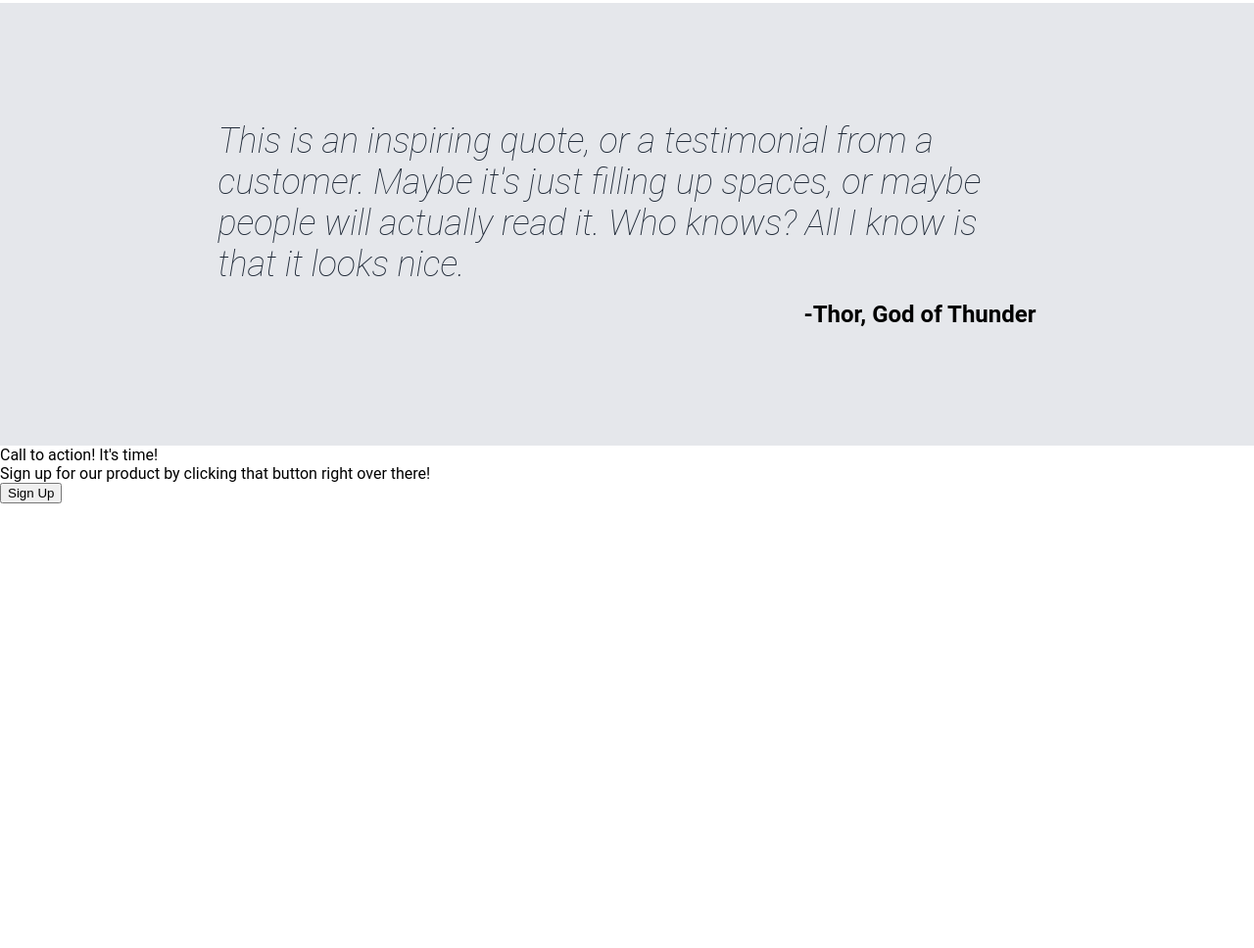
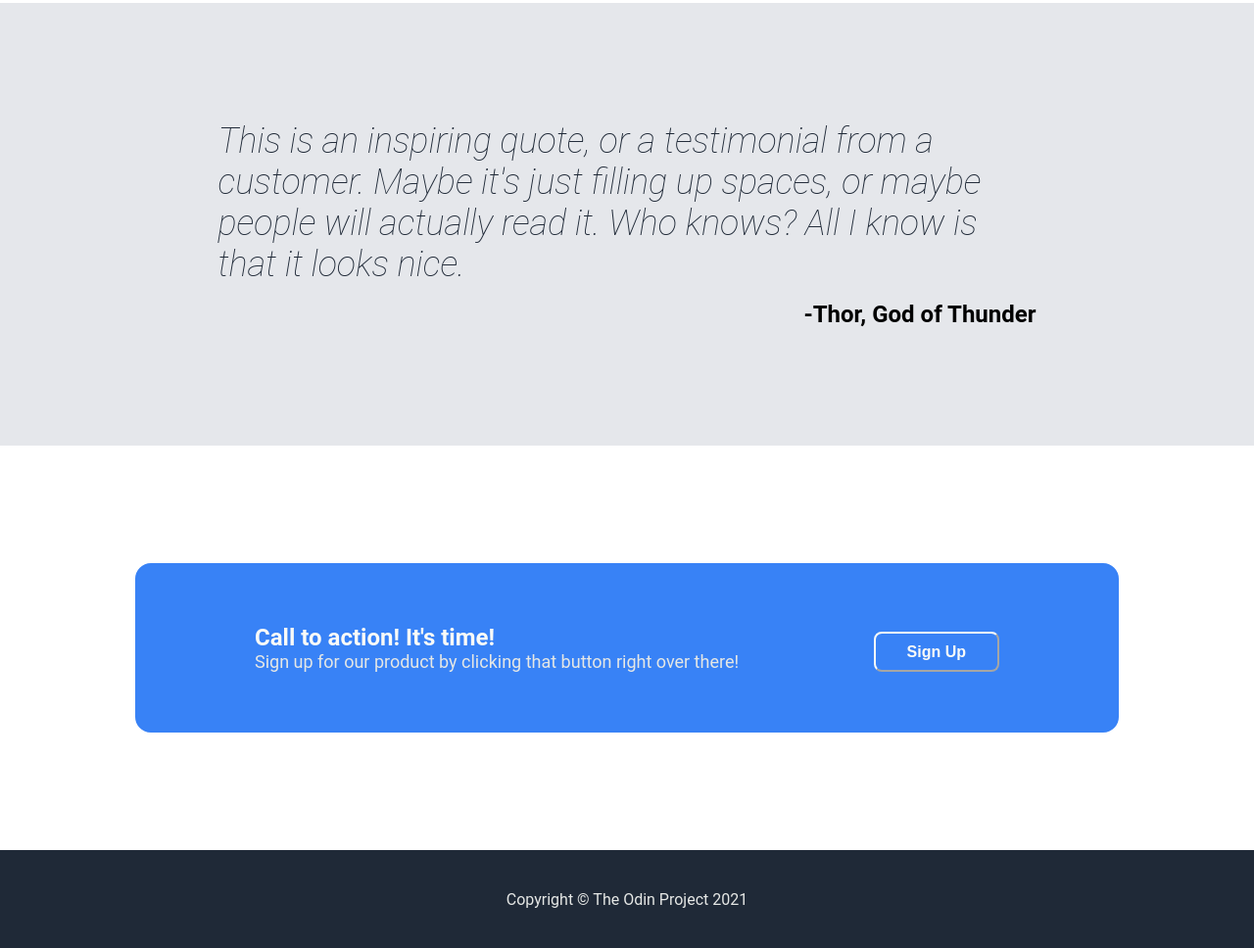
Before and after one commit to DeangelCancino/LandingPage2, a plain HTML site: page index.html in a window 1280 px wide. Shown: the part 861-1829 px from the top of the page at 98% size. Before the commit the page ends 1375 px from the top, so only its background shows below. Drawn offline with Linux system fonts and the light colour scheme.

Commit message:
Finish the whole landing page layout
Deleted trash.html

```diff
--- a/index.html
+++ b/index.html
@@ -54,6 +54,7 @@
             <div class="personal">-Thor, God of Thunder</div>
         </div>
     </div>
+    <div class="actioncontainer">
         <div class="c2a">
             <div class="left">
                 <div class="c2aStrong">Call to action! It's time!</div>
@@ -63,5 +64,9 @@
             </div>
             <button class="c2aContact">Sign Up</button>
         </div>
+    </div>
+    <div class="footer">
+        <div class="copyright">Copyright © The Odin Project 2021</div>
+    </div>
 </body>
 </html>
--- a/styles.css
+++ b/styles.css
@@ -139,3 +139,57 @@ body{
     padding-top: 16px;
     margin-left: auto;
 }
+
+.actioncontainer {
+    display: flex;
+    justify-content: center;
+    align-items: center;
+    padding-top: 120px;
+    padding-bottom: 120px;
+}
+
+.c2a {
+    display: flex;
+    background-color: #3882F6;
+    width: 760px;
+    padding-top: 60px;
+    padding-bottom: 60px;
+    padding-left: 120px;
+    padding-right: 120px;
+    justify-content: space-between;
+    border: solid 2px #3882F6;
+    border-radius: 16px;
+}
+.c2aStrong {
+    font-size: 24px;
+    font-weight: bolder;
+    color: #F9FAF8;
+}
+
+.c2aDesc {
+    font-size: 18px;
+    color: #E5E7E5;
+}
+
+.c2aContact {
+    background-color: #3882F6;
+    border-color: #F9FAF8;
+    border-radius: 8px;
+    padding: 8px 32px;
+    color: #F9FAF8;
+    font-weight: bold;
+    font-size: 16px;
+    margin-top: 8px;
+}
+
+.footer {
+    display: flex;
+    background-color: #1f2937;
+    height: 100px;
+    justify-content: center;
+    align-items: center;
+}
+
+.copyright {
+    color: #E5E7E5;
+}
```
Also changed, not shown: trash.html (deleted, +0 -39 lines). Lines whose indentation alone changed are shown as unchanged.
